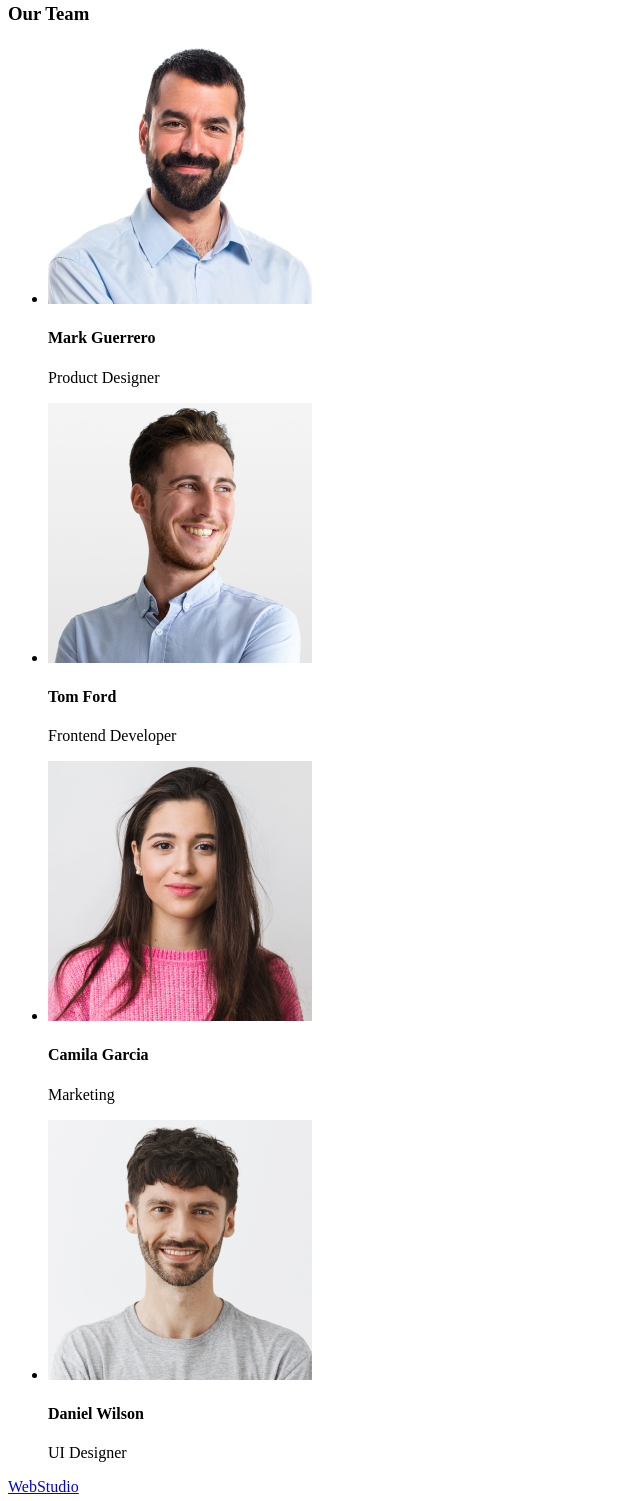
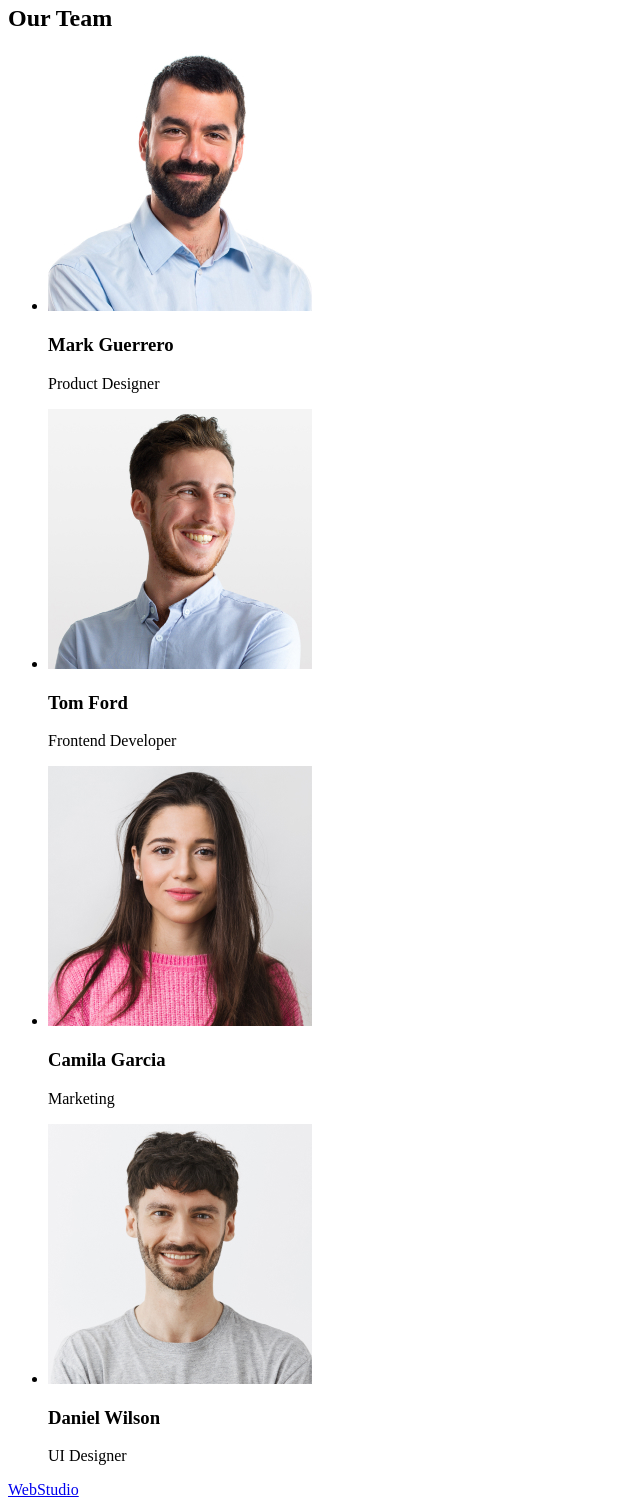
Before and after one commit to Halenina/goit-markup-hw-01, a plain HTML site: page index.html in a window 1280 px wide. Shown: the part 609-2110 px from the top of the page, without its empty margins (0-640 px from the left). Drawn offline with Linux system fonts and the light colour scheme.

Commit message:
changes2

```diff
--- a/index.html
+++ b/index.html
@@ -53,29 +53,29 @@
 
             </section>
             <section>
-<h3>Our Team</h3>
+<h2>Our Team</h2>
 <ul>
     <li>
         <img
-        src="./images/our team/Mark Guerrero.png"alt="Mark Guerrero" />
-        <h4>Mark Guerrero</h4>
+        src="./images/our team/Mark Guerrero.jpg"alt="Mark Guerrero" width="264"/>
+        <h3>Mark Guerrero</h3>
         <p>Product Designer</p>
     </li>
     <li>
-        <img src="./images/our team/Tom Ford.png" alt="Tom Ford" />
-        <h4>Tom Ford</h4>
+        <img src="./images/our team/Tom Ford.jpg" alt="Tom Ford" width="264" />
+        <h3>Tom Ford</h3>
         <p>Frontend Developer</p>
     </li>
     <li>
         <img
-        src="./images/our team/Camila Garcia.png" alt="Camila Garcia" />
-        <h4>Camila Garcia</h4>
+        src="./images/our team/Camila Garcia.jpg" alt="Camila Garcia" width="264" />
+        <h3>Camila Garcia</h3>
         <p>Marketing</p>
     </li>
     <li>
         <img
-        src="./images/our team/Daniel Wilson.png" alt="Daniel Wilson" />
-        <h4>Daniel Wilson</h4>
+        src="./images/our team/Daniel Wilson.jpg" alt="Daniel Wilson" width="264" />
+        <h3>Daniel Wilson</h3>
         <p>UI Designer</p>
     </li>
 </ul>
```
Also changed, not shown: images/our team/Camila Garcia.jpg (added), images/our team/Camila Garcia.png (deleted), images/our team/Daniel Wilson.jpg (added), images/our team/Daniel Wilson.png (deleted), images/our team/Mark Guerrero.jpg (added), images/our team/Mark Guerrero.png (deleted), images/our team/Tom Ford.jpg (added), images/our team/Tom Ford.png (deleted).
